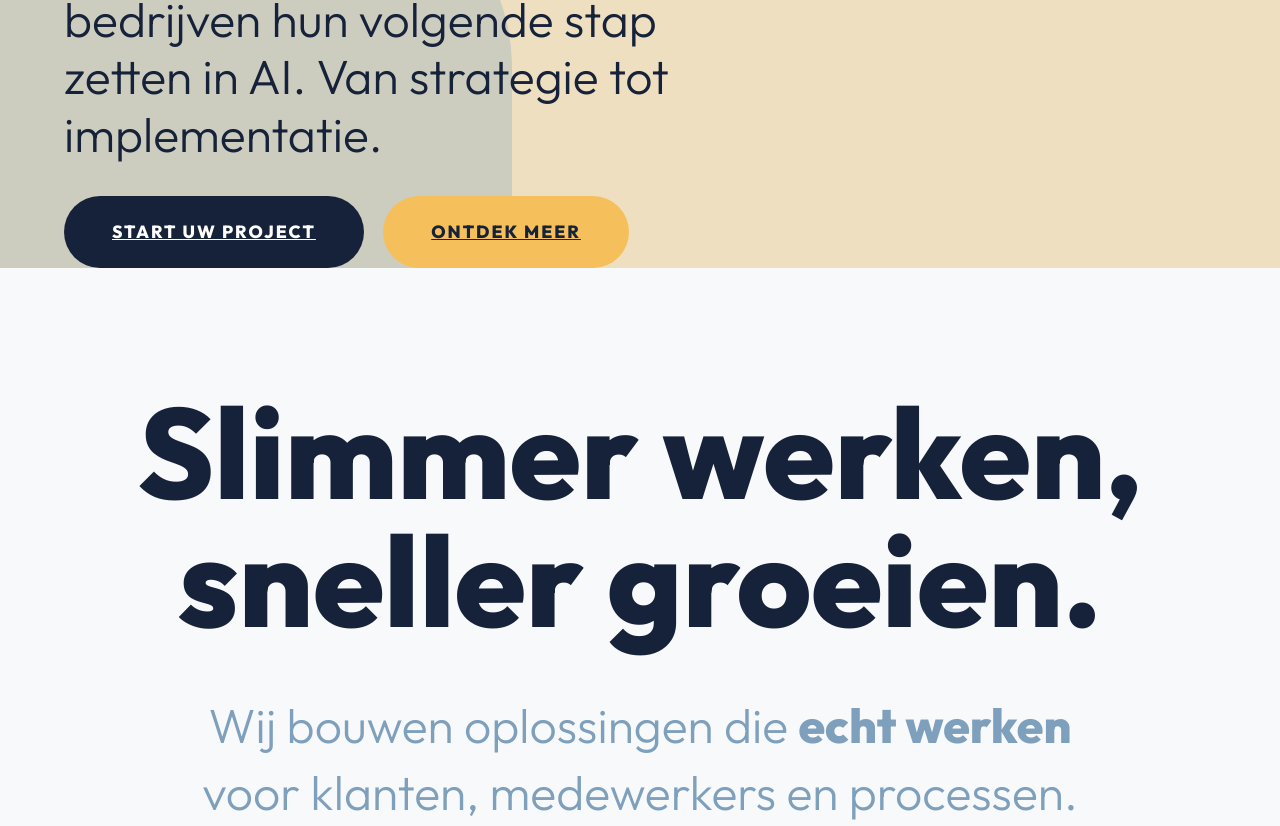
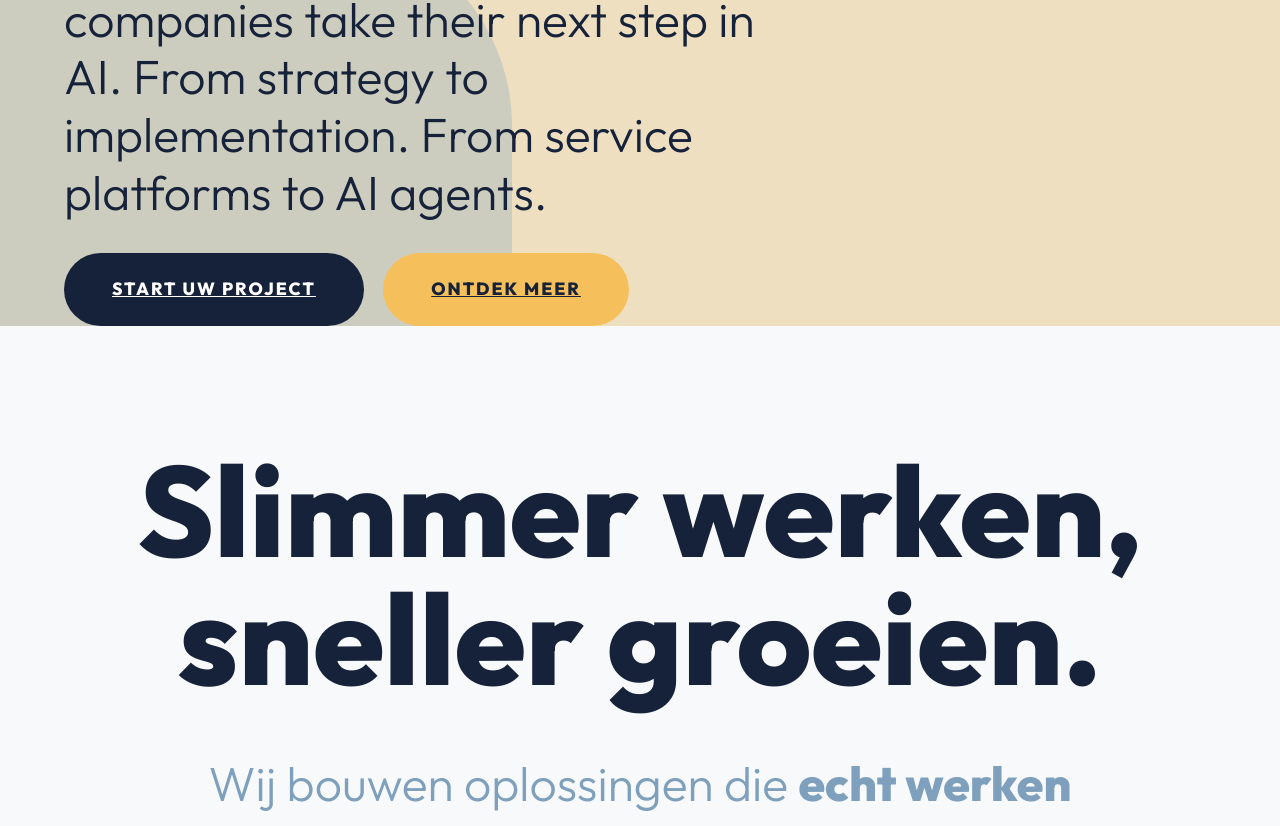
Before and after one commit to At-YourService/AYS-AI-Website, a website built with Vite: page index.html in a window 1280 px wide. Shown: the part 701-1527 px from the top of the page. Built offline with nearby package versions, Linux system fonts and the light colour scheme.

Commit message:
Update index.html

```diff
--- a/index.html
+++ b/index.html
@@ -32,8 +32,9 @@
         <div class="hero-content">
           <h1>AI that works for you.</h1>
           <p class="hero-subtitle">
-            Bij @yourservice helpen we bedrijven hun volgende stap zetten in AI.
-            Van strategie tot implementatie.
+            🚀 at your service - helps companies take their next step in AI.
+            From strategy to implementation.
+            From service platforms to AI agents.
           </p>
           <div style="margin-top: 2rem;">
             <a href="#contact" class="btn btn-primary">Start uw project</a>
```
